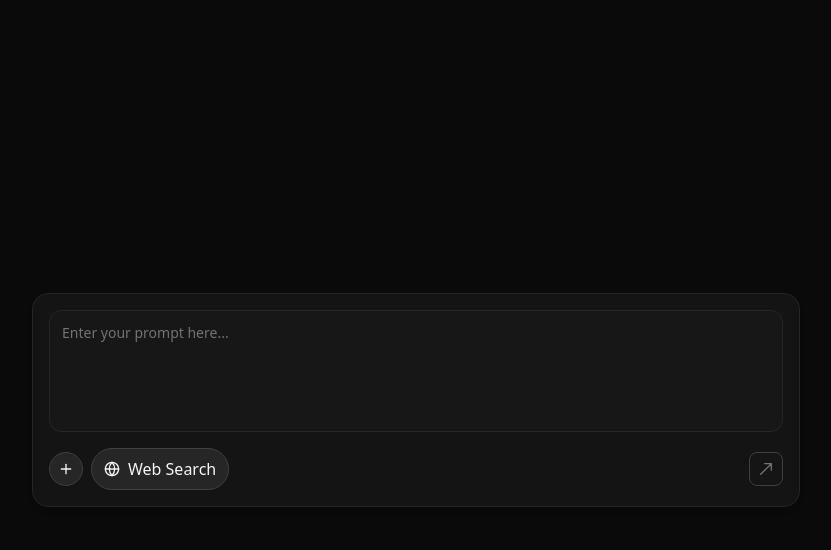
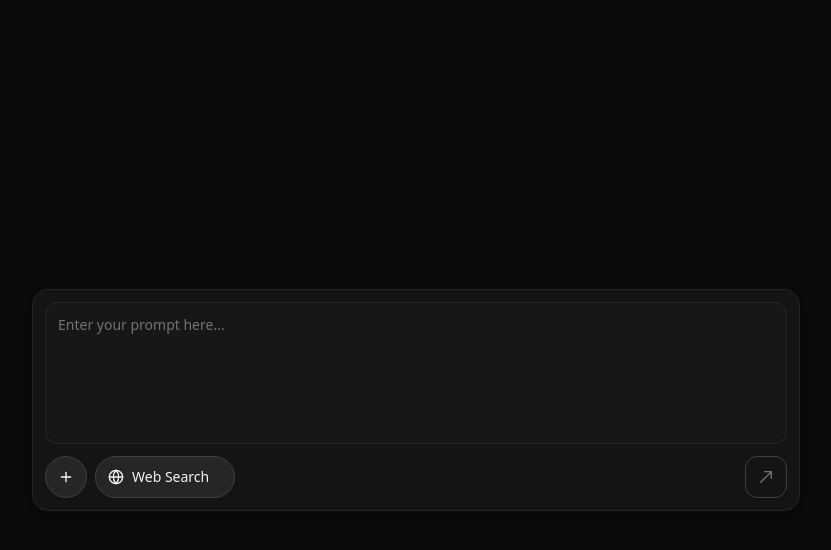
Before and after one commit to piyushzingade/motion-UI, a Next.js app: page / in a window 1280 px wide. Both pictures are taken after a click on the button 336 px from the left and 469 px from the top of the page. Shown: the top 550 px of the page, without its empty margins (224-1055 px from the left). Built offline with nearby package versions, Linux system fonts and the light colour scheme.

Commit message:
fix the send animtion

```diff
--- a/src/components/ChatInput.tsx
+++ b/src/components/ChatInput.tsx
@@ -5,42 +5,52 @@ import { InputGroupTextarea } from "@/components/ui/input-group"
 import { useEffect, useState, useRef } from "react"
 import { motion, AnimatePresence } from "framer-motion"
 
+
 const AnimatedArrowSVG = ({
     hasText,
     isHovering,
     onSendClick,
-}: { hasText: boolean; isHovering: boolean; onSendClick: boolean }) => {
+}: {
+    hasText: boolean
+    isHovering: boolean
+    onSendClick: boolean
+}) => {
     return (
-        <svg width="20" height="20" viewBox="0 0 24 24" fill="none" xmlns="http://www.w3.org/2000/svg" className="w-4 h-4">
-            {hasText && (
+        <svg
+            width="20"
+            height="20"
+            viewBox="0 0 24 24"
+            fill="none"
+            xmlns="http://www.w3.org/2000/svg"
+            className="w-4 h-4"
+        >
+            {hasText ? (
                 <motion.g
                     animate={
                         onSendClick
                             ? {
-                                // Arrow goes to top-right, disappears, reappears from bottom-left, returns to center
-                                x: [0, 12, 12, -12, -12, 0],
-                                y: [0, -12, -12, 12, 12, 0],
-                                opacity: [1, 1, 0, 0, 1, 1],
-                                scale: [1, 1.1, 1.05, 1.05, 1.1, 1],
+                                x: [0, 8, 12, -4, 0],
+                                y: [0, -10, -14, 6, 0],
+                                opacity: [1, 1, 0, 0, 1],
+                                rotate: [0, 10, -10, 5, 0],
+                                scale: [1, 1.1, 0.95, 1.05, 1],
                             }
                             : {
-                                x: 0,
+                                scale: 1,
                                 y: 0,
+                                rotate: 0,
                                 opacity: 1,
-                                scale: 1,
+                                transition: { type: "spring", stiffness: 300, damping: 14 },
                             }
                     }
                     transition={
                         onSendClick
                             ? {
-                                duration: 1.6,
-                                ease: [0.34, 1.56, 0.64, 1], // cubic-bezier for smooth ease-out bounce
-                                times: [0, 0.25, 0.45, 0.55, 0.75, 1],
+                                duration: 0.65,
+                                ease: [0.25, 1, 0.5, 1], // fast smooth ease
+                                times: [0, 0.3, 0.5, 0.7, 1],
                             }
-                            : {
-                                duration: 0.4,
-                                ease: "easeOut",
-                            }
+                            : undefined
                     }
                 >
                     <path
@@ -51,8 +61,7 @@ const AnimatedArrowSVG = ({
                         strokeLinejoin="round"
                     />
                 </motion.g>
-            )}
-            {!hasText && (
+            ) : (
                 <path
                     d="M4 20L20 4M20 4H10M20 4V14"
                     stroke="currentColor"
@@ -64,6 +73,8 @@ const AnimatedArrowSVG = ({
         </svg>
     )
 }
+
+
 
 export default function ChatInput() {
     const [clicked, setClicked] = useState(false)
@@ -100,11 +111,11 @@ export default function ChatInput() {
     }
 
     return (
-        <div className="flex items-center justify-center min-h-screen w-full bg-neutral-950 p-4">
+        <div className="flex items-center justify-center min-h-screen w-full bg-neutral-950 p-2">
             {/* Main Card */}
             <motion.div
                 layout
-                className="bg-neutral-900/80 backdrop-blur-sm border border-neutral-800 w-[768px] p-4 rounded-2xl shadow-md flex flex-col gap-4 transition-all hover:shadow-lg"
+                className="bg-neutral-900/80 backdrop-blur-sm border border-neutral-800 w-[768px] p-3 rounded-2xl shadow-md flex flex-col gap-3 transition-all hover:shadow-lg"
                 transition={{ duration: 0.3, ease: [0.25, 0.1, 0.25, 1] }}
             >
                 {/* Input Box */}
@@ -114,7 +125,7 @@ export default function ChatInput() {
                         placeholder="Enter your prompt here..."
                         value={textareaValue}
                         onChange={(e) => setTextareaValue(e.target.value)}
-                        className="w-full h-[120px] resize-none rounded-xl outline-none text-neutral-100 placeholder:text-neutral-500 focus:ring-0 focus:border-none p-3 leading-tight bg-transparent"
+                        className="w-full h-[140px] resize-none rounded-xl outline-none text-neutral-100 placeholder:text-neutral-500 focus:ring-0 focus:border-none p-3 leading-tight bg-transparent"
                     />
                 </div>
 
@@ -126,7 +137,7 @@ export default function ChatInput() {
                         <motion.button
                             whileTap={{ scale: 0.92 }}
                             transition={{ type: "spring", stiffness: 300, damping: 20 }}
-                            className="flex items-center justify-center border border-neutral-700 bg-neutral-800 text-neutral-100 rounded-full p-2 hover:bg-neutral-700 transition-all shadow-sm"
+                            className="flex items-center justify-center border border-neutral-700 bg-neutral-800 w-[42px] h-[42px] text-neutral-100 rounded-full p-2 hover:bg-neutral-700 transition-all shadow-sm"
                         >
                             <Plus className="w-4 h-4" />
                         </motion.button>
@@ -143,6 +154,10 @@ export default function ChatInput() {
                                         key="globe-button"
                                         layoutId="webSearchButton"
                                         onClick={() => setClicked(true)}
+                                        initial={{ opacity: 0, scale: 0.9 }}
+                                        animate={{ opacity: 1, scale: 1 }}
+                                        exit={{ opacity: 0, scale: 0.9 }}
+                                        transition={{ duration: 0.15 }}
                                         className="flex items-center justify-center w-[42px] h-[42px] border border-neutral-700 text-neutral-400 bg-transparent hover:bg-neutral-800 rounded-full transition-all duration-300"
                                     >
                                         <Globe className="w-4 h-4" />
@@ -152,49 +167,59 @@ export default function ChatInput() {
                                         key="expanded-button"
                                         layoutId="webSearchButton"
                                         onClick={(e) => e.stopPropagation()}
-                                        className="flex items-center justify-between gap-2 px-3 h-[42px] border border-neutral-700 bg-neutral-800 text-neutral-100 rounded-full transition-all duration-300 hover:bg-neutral-700"
+                                        initial={{ opacity: 0, scale: 0.95 }}
+                                        animate={{ opacity: 1, scale: 1 }}
+                                        exit={{ opacity: 0, scale: 0.9 }}
+                                        transition={{ duration: 0.2 }}
+                                        className="relative flex items-center justify-between h-[42px] w-[140px] border border-neutral-700 bg-neutral-800 text-neutral-100 rounded-full transition-all duration-300 overflow-hidden hover:bg-neutral-700"
                                     >
-                                        {hovered ? (
-                                            <>
-                                                <span>Web Search</span>
+                                        {/* Left side (Globe + Text) */}
+                                        <motion.div
+                                            className="flex items-center gap-2 pl-3"
+                                            animate={{
+                                                x: hovered ? -12 : 0,
+                                            }}
+                                            transition={{ duration: 0.2, ease: "easeOut" }}
+                                        >
+                                            <Globe
+                                                className={`w-4 h-4 transition-all duration-150 ${hovered ? "opacity-0 scale-75" : "opacity-100 scale-100"}`}
+                                            />
+                                            <span className="text-sm whitespace-nowrap">Web Search</span>
+                                        </motion.div>
+
+                                        {/* Right side (X button) */}
                                         <motion.button
                                             key="close"
                                             onClick={(e) => {
-                                                        e.stopPropagation()
-                                                        setClicked(false)
+                                                e.stopPropagation();
+                                                setClicked(false);
                                             }}
                                             initial={{ opacity: 0, scale: 0.8 }}
-                                                    animate={{ opacity: 1, scale: 1 }}
-                                                    exit={{ opacity: 0, scale: 0.8 }}
-                                                    transition={{ duration: 0.2 }}
-                                                    className="flex items-center justify-center p-1 border border-neutral-700 rounded-full hover:bg-neutral-700 transition-all duration-200"
+                                            animate={{
+                                                opacity: hovered ? 1 : 0,
+                                                scale: hovered ? 1 : 0.8,
+                                            }}
+                                            transition={{ duration: 0.15, ease: "easeOut" }}
+                                            className="absolute right-2 flex items-center justify-center w-[28px] h-[28px] border border-neutral-700 rounded-full p-1 hover:bg-neutral-800 transition-all duration-150"
                                         >
                                             <X className="w-3.5 h-3.5" />
                                         </motion.button>
-                                            </>
-                                        ) : (
-                                            <>
-                                                <Globe className="w-4 h-4" />
-                                                <span>Web Search</span>
-                                            </>
-                                        )}
                                     </motion.button>
                                 )}
                             </AnimatePresence>
                         </motion.div>
 
 
-
                     </div>
 
-                    {/* Right: Send Button */}
+                    {/* Send Button */}
                     <motion.button
                         onHoverStart={() => setSendHovered(true)}
                         onHoverEnd={() => setSendHovered(false)}
                         onClick={handleSendClick}
                         aria-label="Send"
                         disabled={!hasText}
-                        className={`flex items-center gap-2 border rounded-lg p-2 transition-all shadow-sm ${hasText
+                        className={`flex items-center justify-center gap-2 border rounded-xl p-2 transition-all shadow-sm  h-[42px] w-[42px] ${hasText
                             ? "border-neutral-600 bg-neutral-800/50 hover:bg-neutral-800/90 hover:text-neutral-50 text-neutral-300 cursor-pointer"
                             : "border-neutral-700 bg-neutral-900/30 text-neutral-500 cursor-not-allowed"
                             }`}
```
Lines whose indentation alone changed are shown as unchanged.
